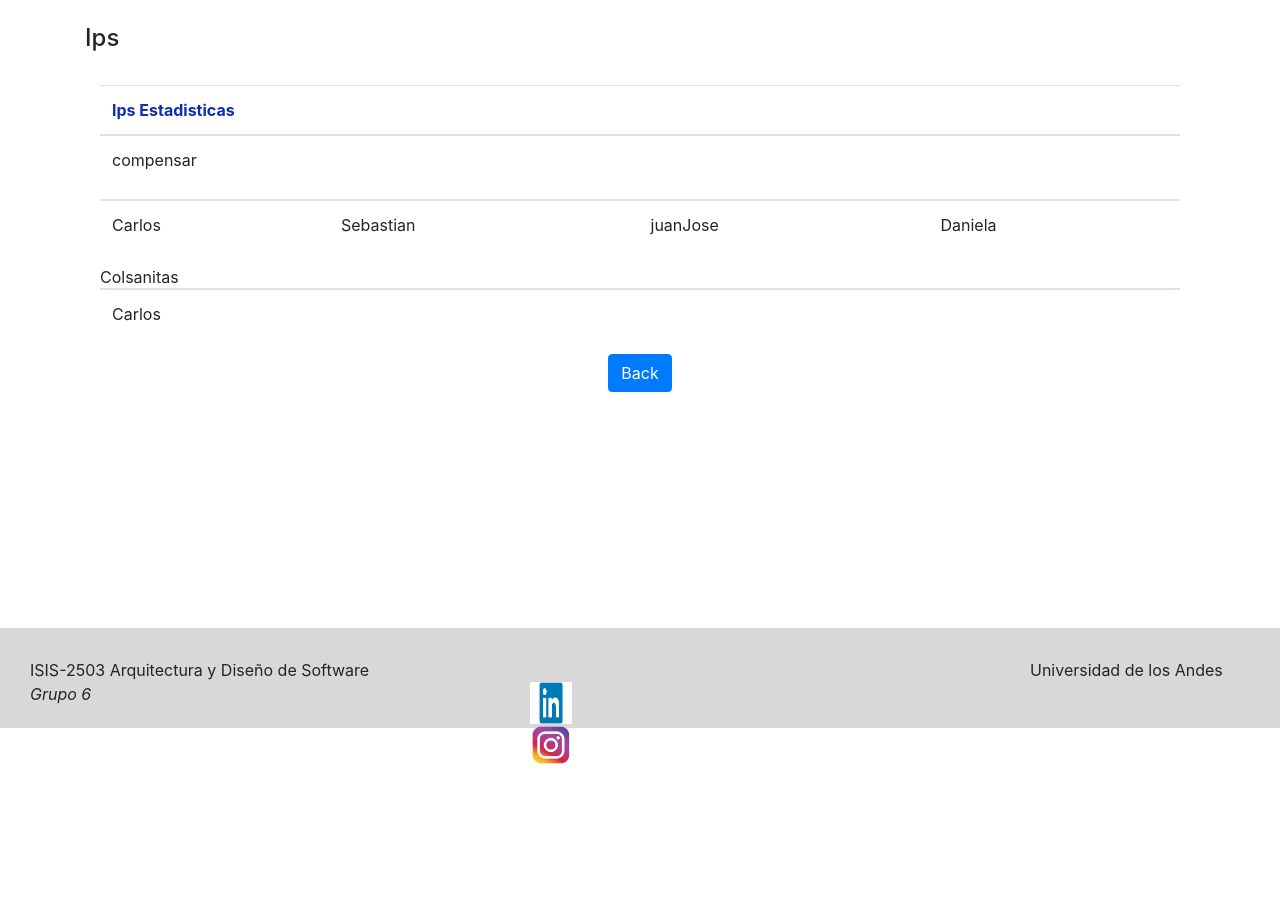
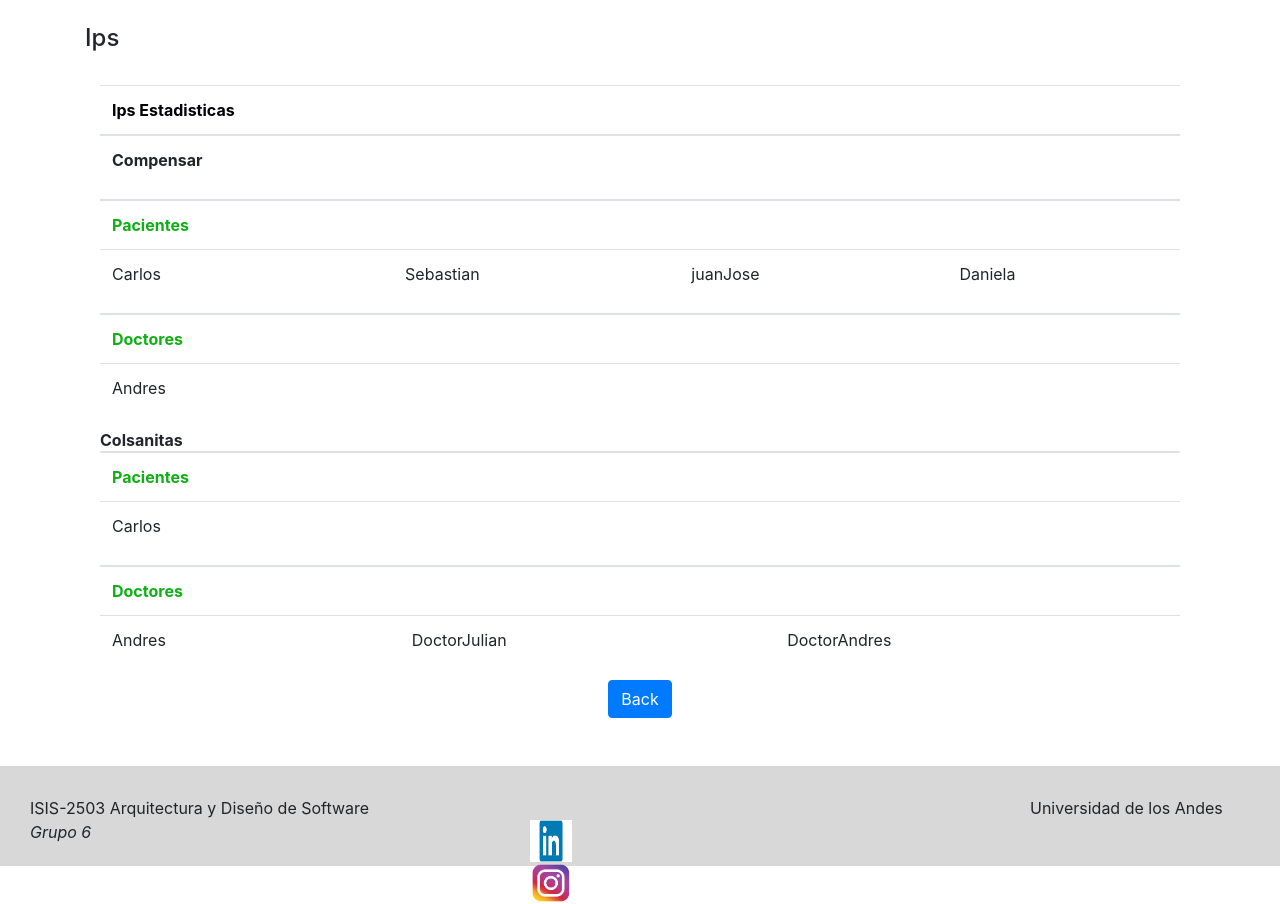
Before and after one commit to montejs3/ArquiSoft, a Django app: page /ips/ in a window 1280 px wide. Shown: the part 111-1015 px from the top of the page. Before the commit the page ends 875 px from the top, so only its background shows below. Run offline with Django 3.2, Linux system fonts and the light colour scheme; data comes from the database, SQL or seed files in the repository; some libraries are stand-ins or nearby versions.

Commit message:
IpsCompleto

```diff
--- a/ProyectoSistrans/bughunter/doctor/models.py
+++ b/ProyectoSistrans/bughunter/doctor/models.py
@@ -1,6 +1,6 @@
 from django.db import models
 from paciente.models import Paciente
-from ips.models import Ips
+
 
 class Doctor(models.Model):
 
@@ -9,7 +9,7 @@ class Doctor(models.Model):
     consultorio = models.CharField(max_length=100,default='ml-101')
 
     paciente= models.ManyToManyField(Paciente)
-    ips= models.ForeignKey(Ips, on_delete=models.CASCADE,default=None)
+
 
 
     def __str__(self):
--- a/ProyectoSistrans/bughunter/ips/models.py
+++ b/ProyectoSistrans/bughunter/ips/models.py
@@ -1,4 +1,5 @@
 from django.db import models
+from doctor.models import Doctor
 from paciente.models import Paciente
 
 
@@ -8,6 +9,6 @@ class Ips(models.Model):
     nit = models.FloatField(null=True, blank=True, default=None)
     sucursal = models.CharField(max_length=100,default='colina')
     paciente= models.ManyToManyField(Paciente)
-
+    doctores= models.ManyToManyField(Doctor)
     def __str__(self):
         return '{}'.format(self.name)
--- a/ProyectoSistrans/bughunter/ips/templates/Ips/ips.html
+++ b/ProyectoSistrans/bughunter/ips/templates/Ips/ips.html
@@ -22,7 +22,7 @@
 
                     <table class="table table-hover">
                         <thead>
-                        <tr style="color:#0E2EB0">
+                        <tr style="color:#000106">
                             <th>Ips Estadisticas</th>
                         </tr>
                         </thead>
@@ -30,15 +30,34 @@
 
                         {% for ips in ipss_list %}
                         <tr>
-                            <td >{{ ips.name }}</td>
+
+                                <td ><b>{{ ips.name }}</b></td>
+
+
 
 
                             <table class="table ">
                                 <tr>
                                     <tbody>
+                                        <tr style="color:#0eb013">
+                                            <th>Pacientes</th>
+                                        </tr>
 
                                     {% for pa in ips.paciente.all %}
                                     <td>{{ pa.namePaciente }}</td>
+                                    {% endfor %}
+                                </tbody>
+                                </tr>
+                            </table>
+                            <table class="table ">
+                                <tr>
+                                    <tbody>
+                                        <tr style="color:#0eb013">
+                                            <th>Doctores</th>
+                                        </tr>
+
+                                    {% for pa in ips.doctores.all %}
+                                    <td>{{ pa.nameDoctor }}</td>
                                     {% endfor %}
                                 </tbody>
                                 </tr>
```
Also changed, not shown: ProyectoSistrans/bughunter/db.sqlite3, ProyectoSistrans/bughunter/doctor/migrations/0004_remove_doctor_ips.py (added), ProyectoSistrans/bughunter/ips/migrations/0003_ips_doctores.py (added).
